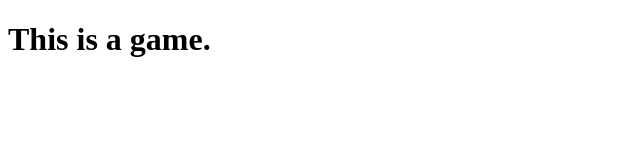
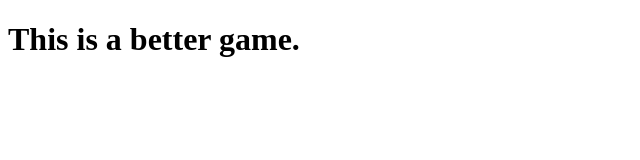
Before and after one commit to elisee/xp-game, a website: page public/index.html in a window 1280 px wide. Shown: the whole page, without its empty margins (0-640 px from the left). Drawn offline with Linux system fonts and the light colour scheme.

Commit message:
Make the game better

```diff
--- a/public/index.html
+++ b/public/index.html
@@ -2,7 +2,7 @@
 <html>
 
 <body>
-  <h1>This is a game.</h1>
+  <h1>This is a better game.</h1>
 </body>
 
 </html>
```
